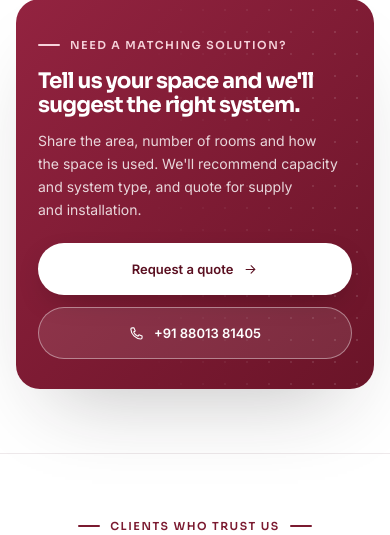
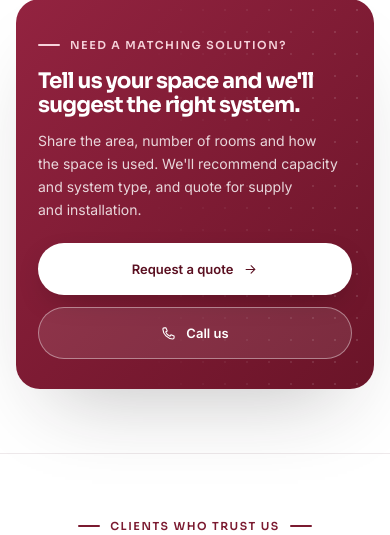
Before and after one commit to AbdulRaheem-Sheik/ar-cooling-solutions, a Flask app: page /products/ in a window 390 px wide. Shown: the part 5946-6481 px from the top of the page. Run offline with Flask 3, Linux system fonts and the light colour scheme; parts of the project's set-up code (start-up, migrations or seed data) failed here and were passed over; some libraries are stand-ins or nearby versions.

Commit message:
Call buttons say 'Call us' instead of showing the phone number
The number stays in the footer, contact card and text, and on hover (title).

Co-Authored-By: Claude Opus 5.5 <noreply@anthropic.com>

```diff
--- a/templates/base.html
+++ b/templates/base.html
@@ -33,7 +33,7 @@
         {% for key, href, label in nav %}
         <a href="{{ href }}"{% if active == key %} aria-current="page"{% endif %}>{{ label }}</a>
         {% endfor %}
-        <a class="nav-call" href="tel:{{ business.phone_e164 }}">{{ icon("phone") }} {{ business.phone_display }}</a>
+        <a class="nav-call" href="tel:{{ business.phone_e164 }}" title="Call {{ business.phone_display }}">{{ icon("phone") }} Call us</a>
       </nav>
     </div>
   </header>
--- a/templates/enquiry_thanks.html
+++ b/templates/enquiry_thanks.html
@@ -21,7 +21,7 @@
     <p>We're open 7 days a week and usually reply the same day. If it's urgent, call us and mention your reference.</p>
     <p class="enquiry-reference" id="thanks-reference" hidden><span>Reference</span><code></code></p>
     <div class="button-row">
-      <a class="button button-primary" href="tel:{{ business.phone_e164 }}">{{ icon("phone") }} {{ business.phone_display }}</a>
+      <a class="button button-primary" href="tel:{{ business.phone_e164 }}" title="Call {{ business.phone_display }}">{{ icon("phone") }} Call us</a>
       <a class="button button-outline" href="/products/">Browse products {{ icon("arrow-right") }}</a>
     </div>
   </div>
--- a/templates/index.html
+++ b/templates/index.html
@@ -35,7 +35,7 @@
       <h1>Comfort that keeps its <em>cool.</em></h1>
       <p class="hero-intro">Genuine AC parts, honest repairs and careful installation for homes, offices and commercial spaces. We've been keeping {{ business.city }} comfortable for more than 15 years.</p>
       <div class="hero-actions">
-        <a class="button button-primary" href="tel:{{ business.phone_e164 }}">{{ icon("phone") }} Call {{ business.phone_display }}</a>
+        <a class="button button-primary" href="tel:{{ business.phone_e164 }}" title="Call {{ business.phone_display }}">{{ icon("phone") }} Call us</a>
         <a class="button button-glass" href="/enquiry/">Request a quote {{ icon("arrow-right") }}</a>
       </div>
       <dl class="hero-stats">
--- a/templates/product_detail.html
+++ b/templates/product_detail.html
@@ -200,7 +200,7 @@
     </div>
     <div class="button-row">
       <a class="button button-light" href="{{ product_enquiry_url(product) }}">Enquire now {{ icon("arrow-right") }}</a>
-      <a class="button button-glass" href="tel:{{ business.phone_e164 }}">{{ icon("phone") }} {{ business.phone_display }}</a>
+      <a class="button button-glass" href="tel:{{ business.phone_e164 }}" title="Call {{ business.phone_display }}">{{ icon("phone") }} Call us</a>
     </div>
   </div>
 </section>
--- a/templates/products.html
+++ b/templates/products.html
@@ -84,7 +84,7 @@
     </div>
     <div class="button-row">
       <a class="button button-light" href="/enquiry/">Request a quote {{ icon("arrow-right") }}</a>
-      <a class="button button-glass" href="tel:{{ business.phone_e164 }}">{{ icon("phone") }} {{ business.phone_display }}</a>
+      <a class="button button-glass" href="tel:{{ business.phone_e164 }}" title="Call {{ business.phone_display }}">{{ icon("phone") }} Call us</a>
     </div>
   </div>
 </section>
--- a/templates/service_detail.html
+++ b/templates/service_detail.html
@@ -166,7 +166,7 @@
     </div>
     <div class="button-row">
       <a class="button button-light" href="{{ service_enquiry_url(service) }}">Enquire now {{ icon("arrow-right") }}</a>
-      <a class="button button-glass" href="tel:{{ business.phone_e164 }}">{{ icon("phone") }} {{ business.phone_display }}</a>
+      <a class="button button-glass" href="tel:{{ business.phone_e164 }}" title="Call {{ business.phone_display }}">{{ icon("phone") }} Call us</a>
     </div>
   </div>
 </section>
```
